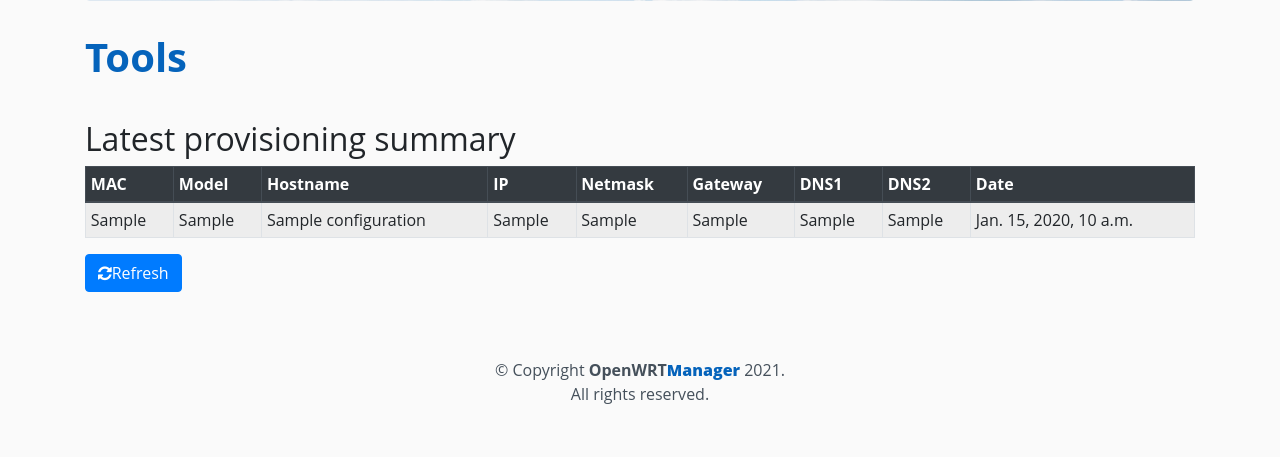
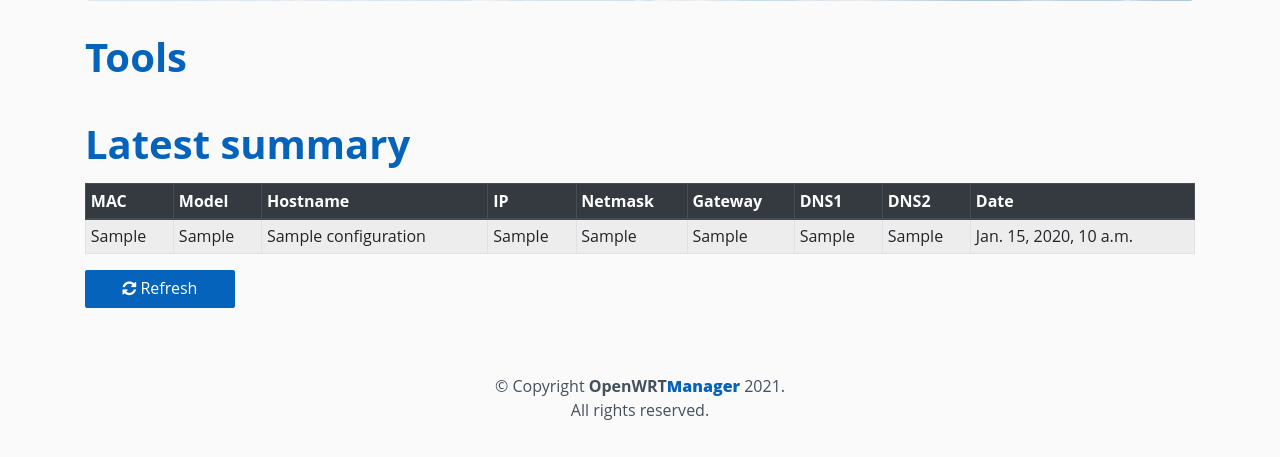
Before and after one commit to Dooole/wrtcloud, a Django app: page /wrtapp/tools/show in a window 1280 px wide. Shown: the part 343-800 px from the top of the page. Run offline with Django 3.2, Linux system fonts and the light colour scheme; a user stored in the database is signed in; tables that the repository leaves empty hold one stand-in row (values such as "Sample post"); some libraries are stand-ins or nearby versions.

Commit message:
Minor fix

```diff
--- a/wrtapp/templates/tools/index.html
+++ b/wrtapp/templates/tools/index.html
@@ -4,7 +4,7 @@
 {% load static %}
 <h1>Tools</h1>
 <br>
-<h2>Latest provisioning summary</h2>
+<h1>Latest summary</h2>
 <div class="basetable">
 <table class="table table-striped table-bordered table-sm">
     <thead class="thead-dark">
@@ -37,5 +37,7 @@
     </tbody>
 </table>
 </div>
-<a href="/wrtapp/tools/refresh" type="button" class="btn btn-primary"><i class="fa fa-refresh"></i>Refresh</a>
+<div class="contact-form">
+<a href="/wrtapp/tools/refresh" type="button" class="btn btn-primary"><i class="fa fa-refresh"></i> Refresh</a>
+</div>
 {% endblock %}
--- a/wrtapp/views.py
+++ b/wrtapp/views.py
@@ -112,7 +112,7 @@ class DeviceView:
 		log_sql_query()
 		return render(request, 'device/index.html', {'devices': devices, 'is_administrator': request.user.is_superuser, 'current_user': request.user.username})
 
-	# Search using built-in posgres search feature
+	# Search using built-in postgres search feature
 	def search(self, request):
 		if not request.user.is_authenticated:
 			return redirect('/wrtapp/login')
```
